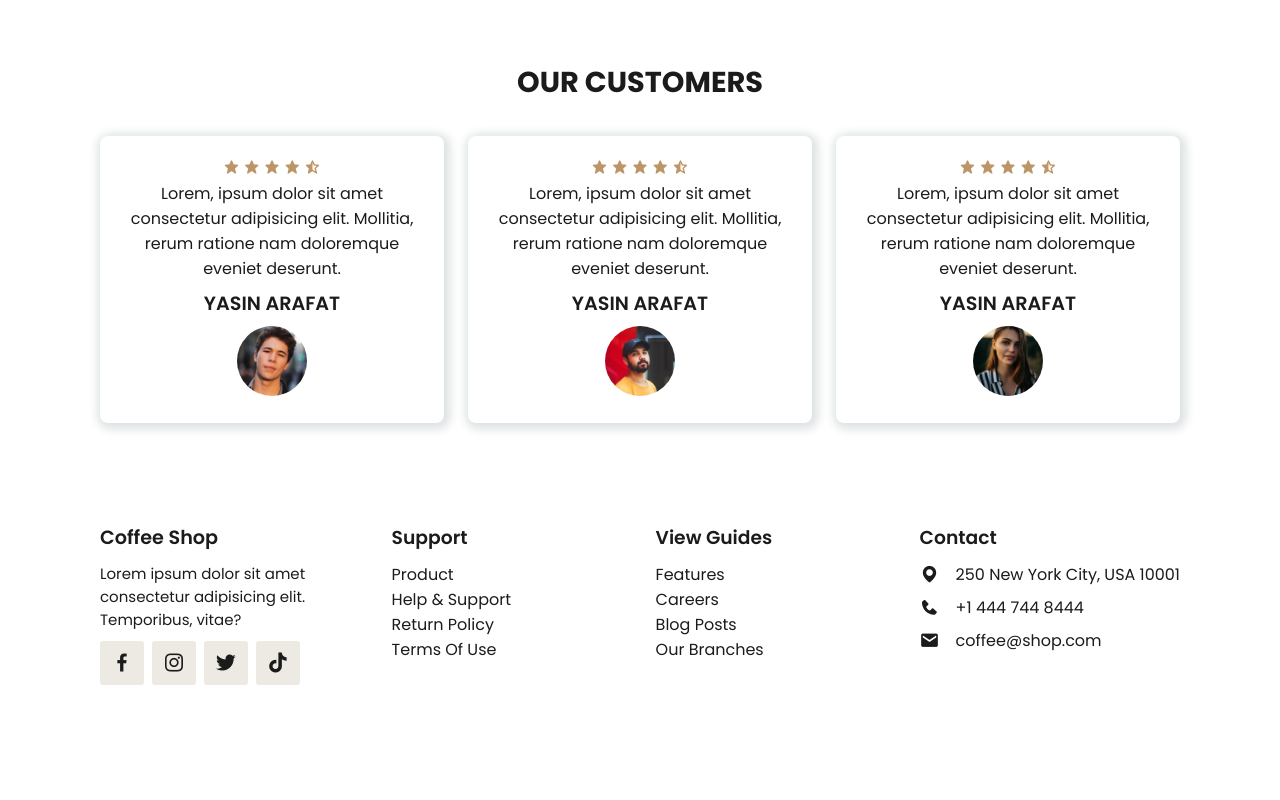
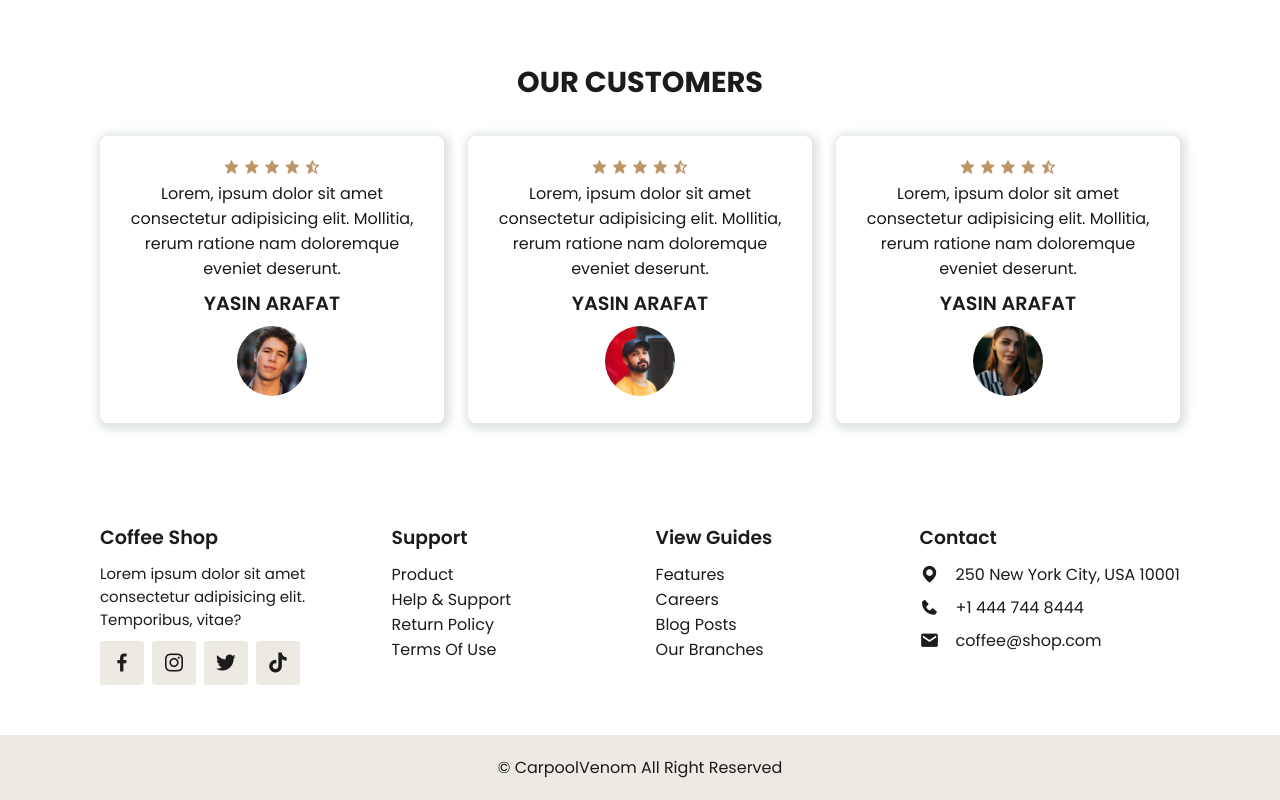
Before and after one commit to haera16/Coffee-Shop-Website, a plain HTML site: page index.html in a window 1280 px wide. Shown: the part 2407-3207 px from the top of the page. Before the commit the page ends 3142 px from the top, so only its background shows below. Drawn offline with nearby package versions, Linux system fonts and the light colour scheme.

Commit message:
copyright ver

```diff
--- a/index.html
+++ b/index.html
@@ -197,3 +197,7 @@
   </div>
 </div>
 </section>
+<!--Copyright-->
+<div class="copyright">
+  <p>&#169; CarpoolVenom All Right Reserved</p>
+</div>
--- a/main.js
+++ b/main.js
@@ -2,3 +2,9 @@ let search=document.querySelector('.search-box');
 document.querySelector('#search-icon').onclick = ()=>{
   search.classList.toggle('active');
 }
+
+let header=document.querySelector('header');
+
+window.addEventListener('scroll', ()=> {
+  header.classList.toggle('shadow', window.scrollY > 0);
+});
--- a/style.css
+++ b/style.css
@@ -360,3 +360,9 @@ text-transform: uppercase;
   font-size: 20px;
   margin-right: 1rem;
 }
+
+.copyright{
+  padding: 20px;
+  text-align: center;
+  background: var(--second-color);
+}
```
